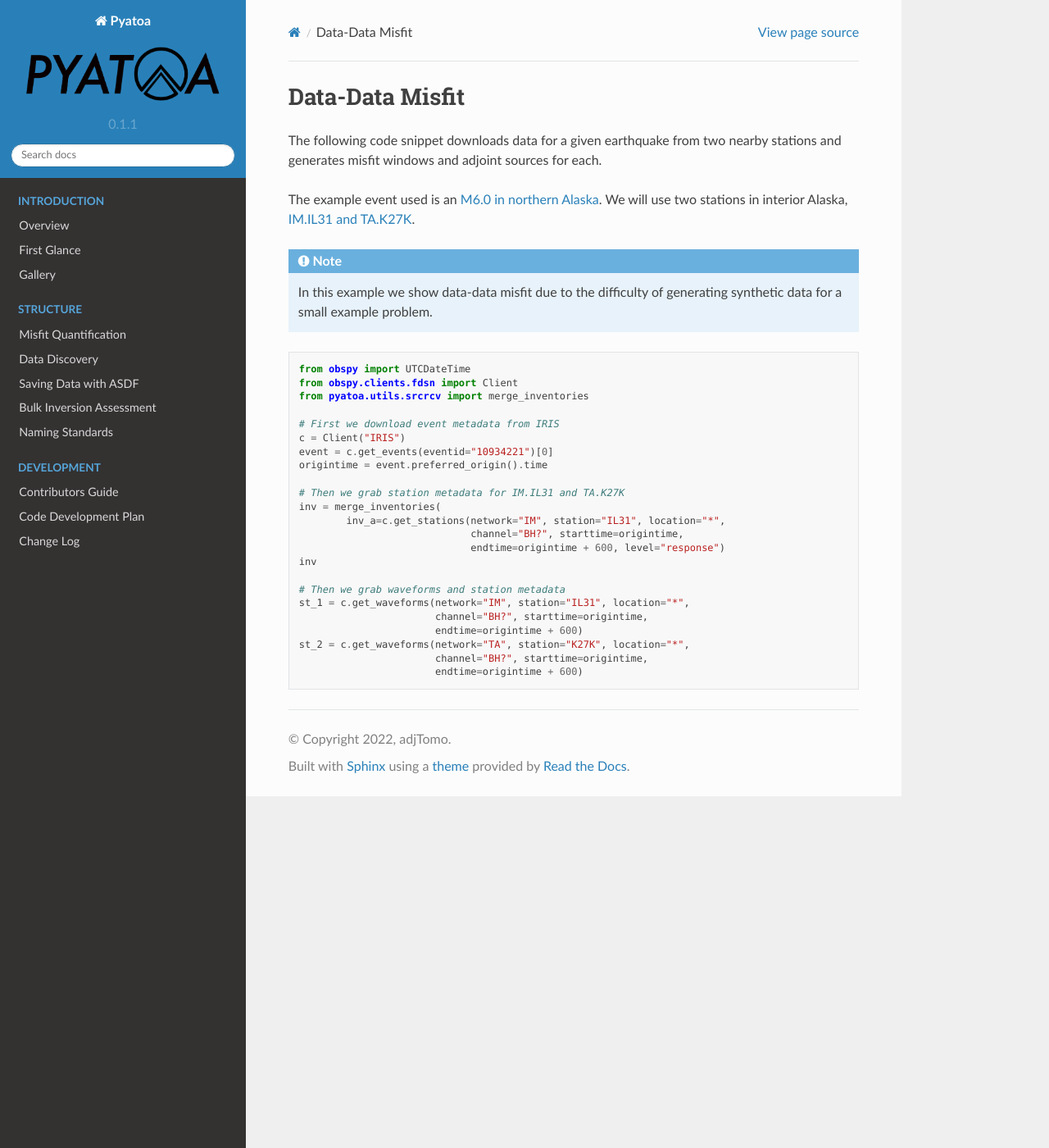
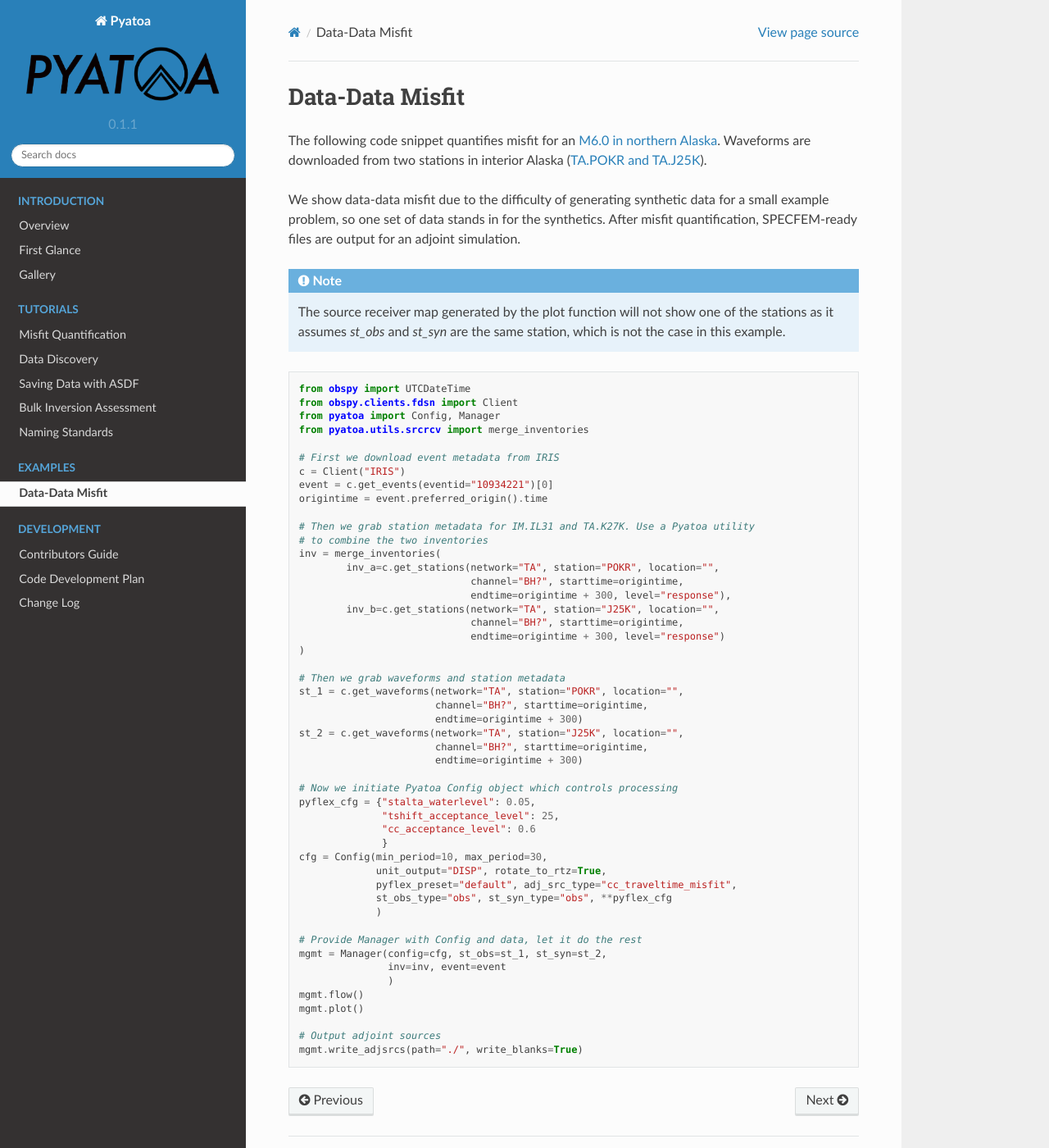
Before and after one commit to adjtomo/pyatoa, a Sphinx documentation site: the page built from docs/ex_data_data.rst, in a window 1280 px wide and 1400 px high. Shown: the whole window at 82% size. Built offline with Sphinx 7.4.7 and the Read the Docs theme 2.0.0, drawn with Linux system fonts in a browser that asks for light colours; pages that are not in the unit, such as notebooks, are missing from menus.

```diff
--- a/docs/ex_data_data.rst
+++ b/docs/ex_data_data.rst
@@ -1,23 +1,28 @@
 Data-Data Misfit
 ================
 
-The following code snippet downloads data for a given earthquake from two
-nearby stations and generates misfit windows and adjoint sources for each.
+The following code snippet quantifies misfit for an `M6.0 in northern Alaska
+<https://ds.iris.edu/ds/nodes/dmc/tools/event/10934221>`__. Waveforms are
+downloaded from two stations in interior Alaska (`TA.POKR and TA.J25K
+<https://ds.iris.edu/wilber3/find_stations/10934221>`__).
 
-The example event used is an `M6.0 in northern Alaska
-<https://ds.iris.edu/ds/nodes/dmc/tools/event/10934221>`__. We will use two
-stations in interior Alaska, `IM.IL31 and TA.K27K
-<https://ds.iris.edu/wilber3/find_stations/10934221>`__.
+We show data-data misfit due to the difficulty of generating synthetic data for
+a small example problem, so one set of data stands in for the synthetics.
+After misfit quantification, SPECFEM-ready files are output for an adjoint
+simulation.
 
 .. note::
 
-    In this example we show data-data misfit due to the difficulty of generating
-    synthetic data for a small example problem.
+    The source receiver map generated by the plot function will not show one
+    of the stations as it assumes `st_obs` and `st_syn` are the same station,
+    which is not the case in this example.
+
 
 .. code:: python
 
     from obspy import UTCDateTime
     from obspy.clients.fdsn import Client
+    from pyatoa import Config, Manager
     from pyatoa.utils.srcrcv import merge_inventories
 
     # First we download event metadata from IRIS
@@ -25,17 +30,42 @@ stations in interior Alaska, `IM.IL31 and TA.K27K
     event = c.get_events(eventid="10934221")[0]
     origintime = event.preferred_origin().time
 
-    # Then we grab station metadata for IM.IL31 and TA.K27K
+    # Then we grab station metadata for IM.IL31 and TA.K27K. Use a Pyatoa utility
+    # to combine the two inventories
     inv = merge_inventories(
-            inv_a=c.get_stations(network="IM", station="IL31", location="*",
+            inv_a=c.get_stations(network="TA", station="POKR", location="",
                                  channel="BH?", starttime=origintime,
-                                 endtime=origintime + 600, level="response")
-    inv
+                                 endtime=origintime + 300, level="response"),
+            inv_b=c.get_stations(network="TA", station="J25K", location="",
+                                 channel="BH?", starttime=origintime,
+                                 endtime=origintime + 300, level="response")
+    )
 
     # Then we grab waveforms and station metadata
-    st_1 = c.get_waveforms(network="IM", station="IL31", location="*",
+    st_1 = c.get_waveforms(network="TA", station="POKR", location="",
                            channel="BH?", starttime=origintime,
-                           endtime=origintime + 600)
-    st_2 = c.get_waveforms(network="TA", station="K27K", location="*",
+                           endtime=origintime + 300)
+    st_2 = c.get_waveforms(network="TA", station="J25K", location="",
                            channel="BH?", starttime=origintime,
-                           endtime=origintime + 600)
+                           endtime=origintime + 300)
+
+    # Now we initiate Pyatoa Config object which controls processing
+    pyflex_cfg = {"stalta_waterlevel": 0.05,
+                  "tshift_acceptance_level": 25,
+                  "cc_acceptance_level": 0.6
+                  }
+    cfg = Config(min_period=10, max_period=30,
+                 unit_output="DISP", rotate_to_rtz=True,
+                 pyflex_preset="default", adj_src_type="cc_traveltime_misfit",
+                 st_obs_type="obs", st_syn_type="obs", **pyflex_cfg
+                 )
+
+    # Provide Manager with Config and data, let it do the rest
+    mgmt = Manager(config=cfg, st_obs=st_1, st_syn=st_2,
+                   inv=inv, event=event
+                   )
+    mgmt.flow()
+    mgmt.plot()
+
+    # Output adjoint sources
+    mgmt.write_adjsrcs(path="./", write_blanks=True)
--- a/docs/index.rst
+++ b/docs/index.rst
@@ -84,21 +84,20 @@ publication:
 .. toctree::
    :maxdepth: 1
    :hidden:
-   :caption: Structure
+   :caption: Tutorials
 
    misfit
    discovery
    storage
    inspector
    standards
-   logging
 
 .. toctree::
    :maxdepth: 1
    :hidden:
    :caption: Examples
 
-   fresh_workflow
+   ex_data_data
    datasyn_misfit
 
 .. toctree::
```
Also changed, not shown: docs/changelog.rst (+12 -0 lines), docs/first_glance.rst (+12 -28 lines), docs/notebooks/first_glance_raw.ipynb (renamed from docs/notebooks/first_glance.ipynb), 3 other files.
